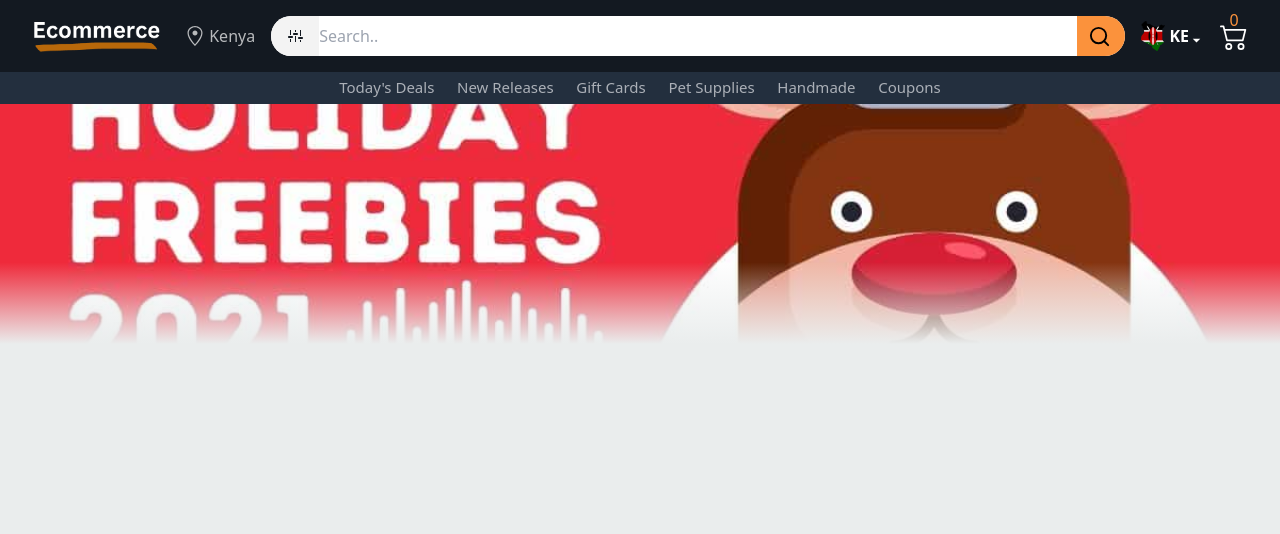
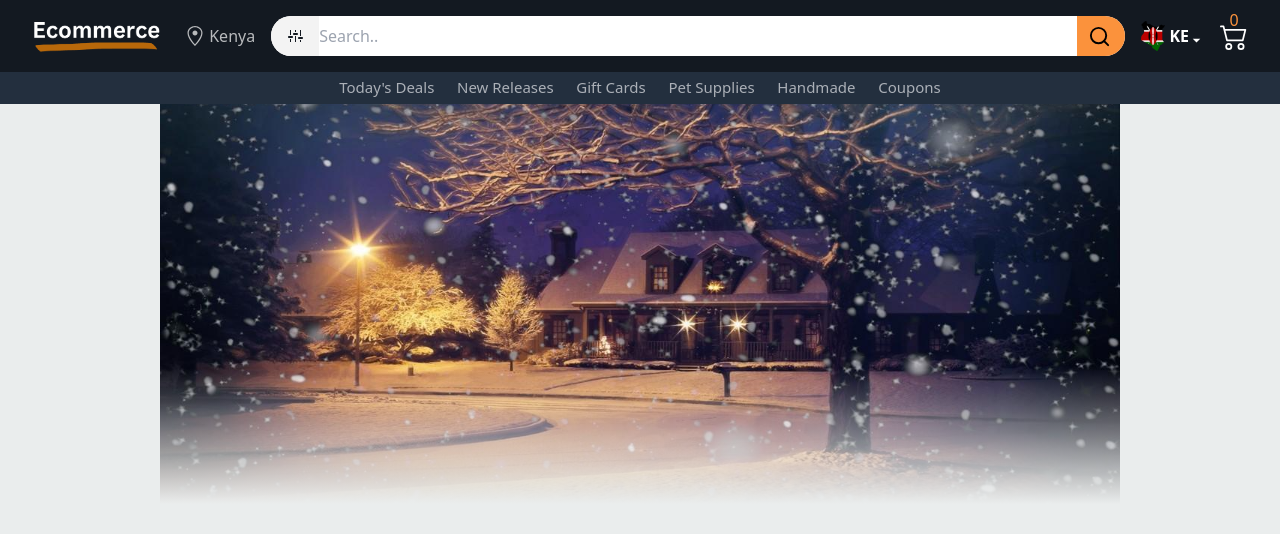
Before and after one commit to Coastpure/amazon, a React (Vite) app: page / in a window 1280 px wide. Shown: the top 534 px of the page. Built offline with nearby package versions, Linux system fonts and the light colour scheme.

Commit message:
Hero section done

```diff
--- a/src/components/Hero.jsx
+++ b/src/components/Hero.jsx
@@ -1,18 +1,24 @@
 import React from 'react';
 import wallpaper from "../assets/wallpaper.jpg";
+import christmas from "../assets/christmas.jpg"
+
 import '../index.css';
 
 const Hero = () => {
   return (
-    <div className="">
-        <div className='absolute grad w-full flex h-[15rem] z-10'>
 
-        </div>
+      <div className="relative w-full bg-[#eaeded] mx-auto">
+        <div className="mx-auto w-full lg:w-[90vw] xl:w-[75vw]">
+          <div className='absolute grad w-full lg:w-[90vw] flex h-[15rem] sm:h-[21rem] md:h-[25rem] z-10 xl:w-[75vw]'>
+            </div>
 
-        <div className='w-full flex relative h-[15rem]'>
-            <img src={wallpaper} alt="" className='absolute object-cover w-full z-0 h-[15rem]'/>
-        </div>
-    </div>
+            <div className='w-full lg:w-[90vw] flex relative h-[15rem] sm:h-[21rem] md:h-[25rem] xl:w-[75vw]'>
+              <img src={christmas} alt="" className='absolute object-cover w-full lg:w-[90vw] z-0 h-[15rem] sm:h-[21rem] md:h-[25rem] xl:w-[75vw]'/>
+            </div>
+         </div>
+      </div>
+
+
   );
 };
 
--- a/src/index.css
+++ b/src/index.css
@@ -8,7 +8,7 @@
 /* MOBILE GRADIENT */
 .grad {
   background: rgb(2,0,36);
-  background: linear-gradient(180deg, rgba(2,0,36,0) 19%, rgba(234,237,237,1) 77%);
+  background: linear-gradient(180deg, rgba(2,0,36,0) 62%, rgba(234,237,237,1) 91%);
 }
 
 
```
Also changed, not shown: src/assets/christmas.jpg (added).
